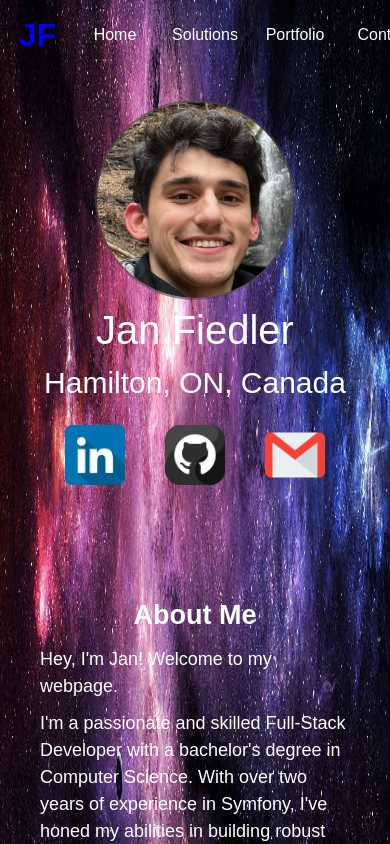
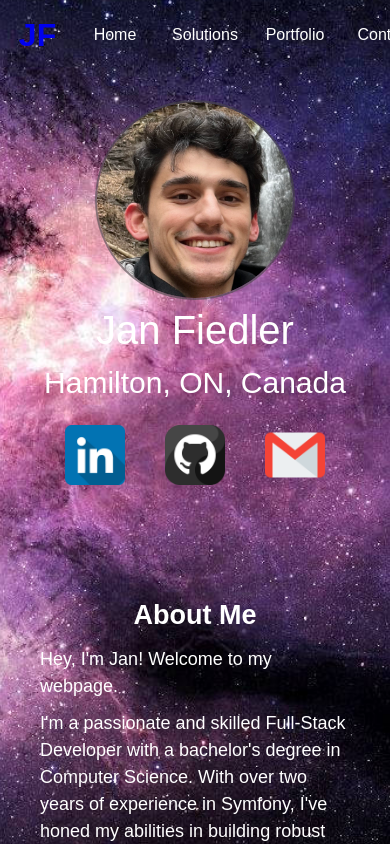
Before and after one commit to janFiedler1/firebase-react-portfolio, a React (Create React App) app: page / in a window 390 px wide. Shown: the top 844 px of the page. Built offline with nearby package versions, Linux system fonts and the light colour scheme.

Commit message:
homepage styling

```diff
--- a/src/App.css
+++ b/src/App.css
@@ -13,7 +13,9 @@
 }
 .background-pic {
   position: fixed;
-  height: 200%;
+  height: 150%;
+  /* width: 300vh; */
+  object-fit: cover;
   top: 400;
   left: 50%;
   transform: translate(-50%, -50%);
@@ -47,3 +49,9 @@ a:visited {
 		opacity: 1;
 	}
 }
+
+@media screen and (max-width: 800px) {
+  .background-pic {
+    height: 150%;
+  }
+}
--- a/src/css/HomeComponent.css
+++ b/src/css/HomeComponent.css
@@ -100,15 +100,6 @@
 .row .info-container {
     width: 50%;
 }
-/* .skills-container {
-    background-color: rgb(0, 0, 0);
-    display: flex;
-    flex-direction: column;
-} */
-/* .skills-container h2 {
-    margin-left: auto;
-    margin-right: auto;
-} */
 .info-container h2 {
     margin-left: auto;
     margin-right: auto;
@@ -146,3 +137,18 @@
         background-position: 100% 0;
     }
 }
+
+@media screen and (max-width: 800px){
+    .row .info-container {
+        padding-left: 0;
+        padding-right: 0;
+        width: 100%;
+    }
+    .info-container span{
+        font-size: medium;
+    }
+    .home-container .row {
+        flex-direction: column;
+
+    }
+}
```
